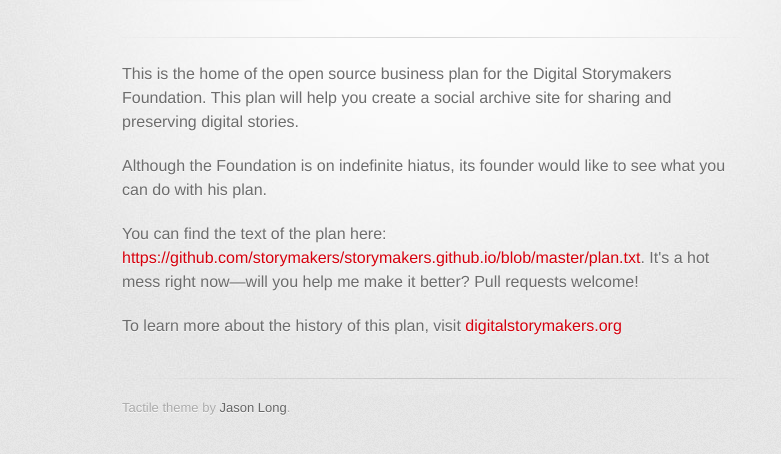
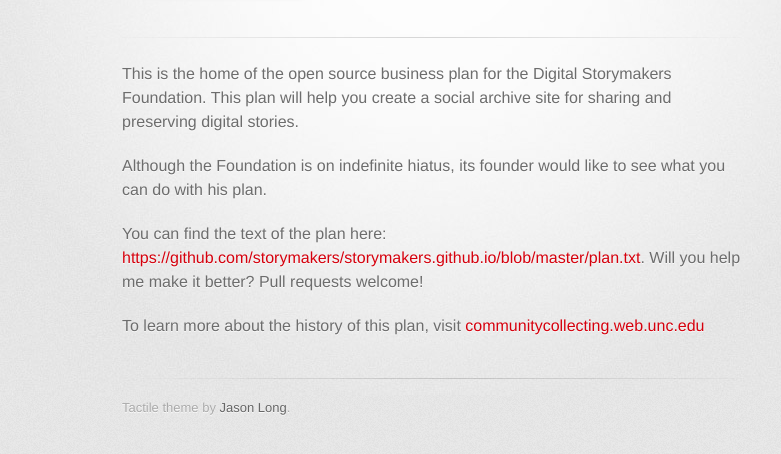
Before and after one commit to storymakers/storymakers.github.io, a plain HTML site: page index.html in a window 1280 px wide. Shown: the part 178-632 px from the top of the page, without its empty margins (208-989 px from the left). Drawn offline with Linux system fonts and the light colour scheme; a web font is replaced by a local one.

Commit message:
Update index.html
Temporarily deleted reference to digitalstorymakers.org until I can fix that site

```diff
--- a/index.html
+++ b/index.html
@@ -34,9 +34,9 @@
 
 <p>Although the Foundation is on indefinite hiatus, its founder would like to see what you can do with his plan.</p>
 
-<p>You can find the text of the plan here: <a href="https://github.com/storymakers/storymakers.github.io/blob/master/plan.txt">https://github.com/storymakers/storymakers.github.io/blob/master/plan.txt</a>. It's a hot mess right now—will you help me make it better? Pull requests welcome!</p>
+<p>You can find the text of the plan here: <a href="https://github.com/storymakers/storymakers.github.io/blob/master/plan.txt">https://github.com/storymakers/storymakers.github.io/blob/master/plan.txt</a>. Will you help me make it better? Pull requests welcome!</p>
 
-<p>To learn more about the history of this plan, visit <a href="http://digitalstorymakers.org">digitalstorymakers.org</a></p>
+<p>To learn more about the history of this plan, visit <a href="http://communitycollecting.web.unc.edu/">communitycollecting.web.unc.edu</a></p>
         </section>
 
         <footer>
```
